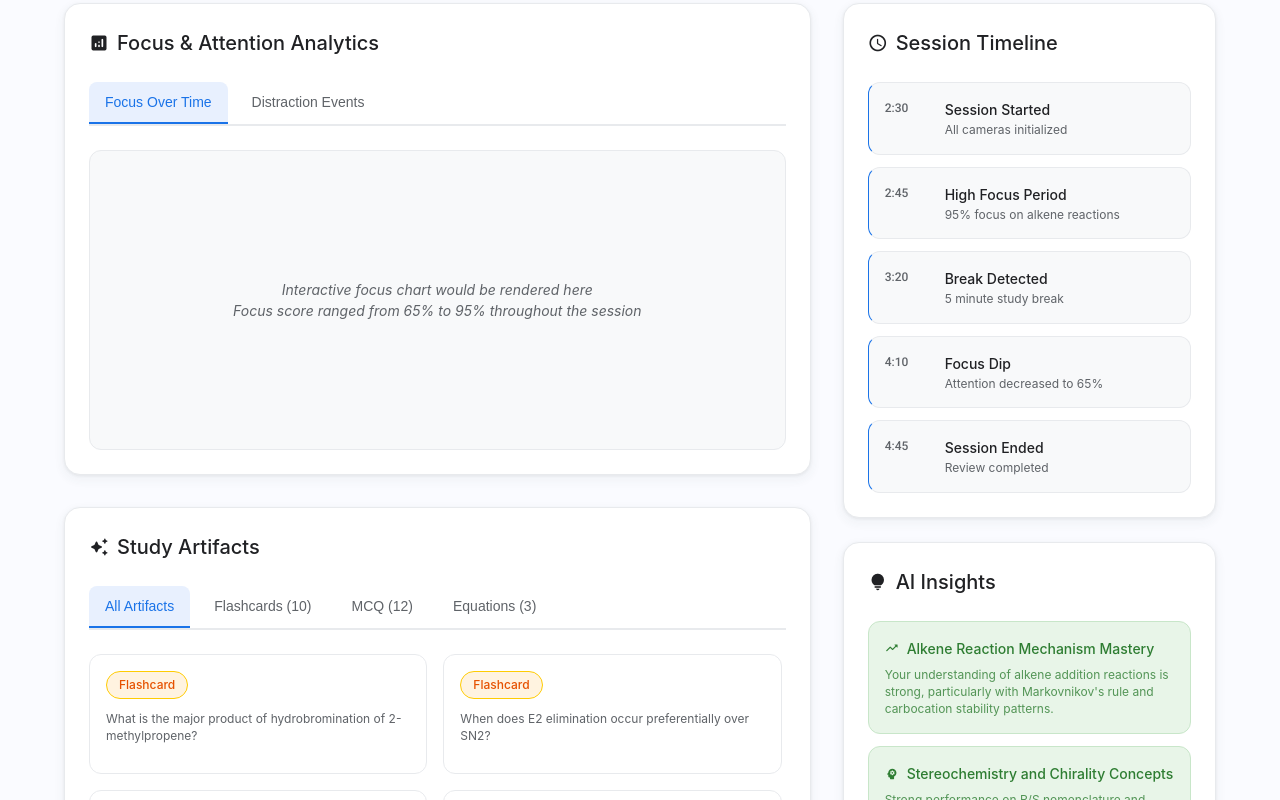
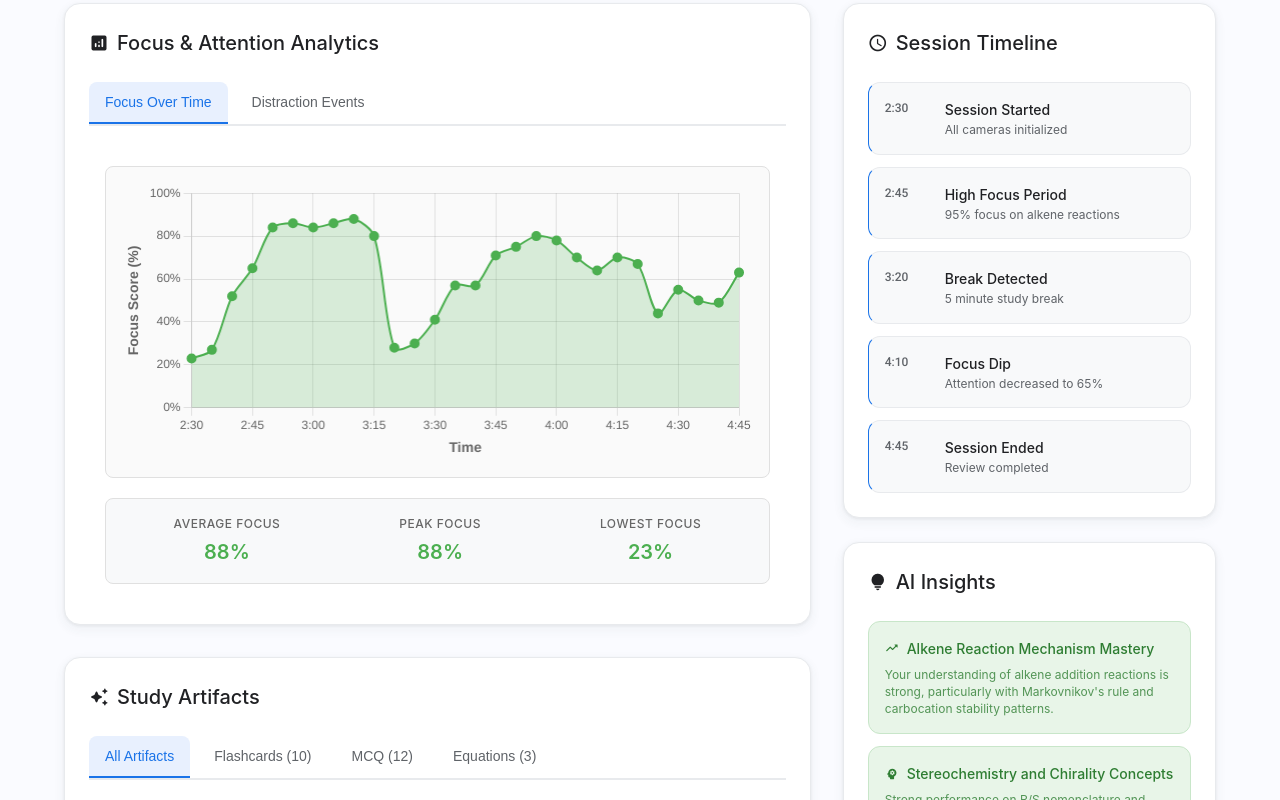
Before and after one commit to tharpep/team35-seniordesign, a React (Vite) app in the folder webapp/cognitive-coach/: page /session in a window 1280 px wide. Shown: the part 446-1246 px from the top of the page. Built offline with nearby package versions, Linux system fonts and the light colour scheme; a web font is replaced by a local one.

Commit message:
Add focus chart.

```diff
--- a/webapp/cognitive-coach/package.json
+++ b/webapp/cognitive-coach/package.json
@@ -10,7 +10,9 @@
     "preview": "vite preview"
   },
   "dependencies": {
+    "chart.js": "^4.5.0",
     "react": "^19.1.1",
+    "react-chartjs-2": "^5.3.0",
     "react-dom": "^19.1.1",
     "react-router-dom": "^7.9.3"
   },
--- /dev/null
+++ b/webapp/cognitive-coach/src/components/FocusChart/FocusChart.css
@@ -0,0 +1,69 @@
+.focus-chart-container {
+    width: 100%;
+    height: 100%;
+    display: flex;
+    flex-direction: column;
+    gap: 20px;
+}
+
+.chart-wrapper {
+    height: 350px;
+    width: 100%;
+    position: relative;
+    background: #fafafa;
+    border-radius: 8px;
+    padding: 16px;
+    border: 1px solid #e0e0e0;
+}
+
+.chart-summary {
+    display: flex;
+    justify-content: space-around;
+    gap: 16px;
+    padding: 16px;
+    background: #f8f9fa;
+    border-radius: 8px;
+    border: 1px solid #e0e0e0;
+}
+
+.summary-stat {
+    display: flex;
+    flex-direction: column;
+    align-items: center;
+    gap: 4px;
+}
+
+.stat-label {
+    font-size: 12px;
+    color: #666;
+    font-weight: 500;
+    text-transform: uppercase;
+    letter-spacing: 0.5px;
+}
+
+.stat-value {
+    font-size: 20px;
+    font-weight: 600;
+    color: #4CAF50;
+}
+
+@media (max-width: 768px) {
+    .chart-wrapper {
+        height: 300px;
+        padding: 12px;
+    }
+
+    .chart-summary {
+        flex-direction: column;
+        gap: 12px;
+    }
+
+    .summary-stat {
+        flex-direction: row;
+        justify-content: space-between;
+    }
+
+    .stat-value {
+        font-size: 18px;
+    }
+}
--- /dev/null
+++ b/webapp/cognitive-coach/src/components/FocusChart/FocusChart.tsx
@@ -0,0 +1,223 @@
+import {
+    Chart as ChartJS,
+    CategoryScale,
+    LinearScale,
+    PointElement,
+    LineElement,
+    Title,
+    Tooltip,
+    Legend,
+    Filler
+} from 'chart.js';
+import { Line } from 'react-chartjs-2';
+import './FocusChart.css';
+
+ChartJS.register(
+    CategoryScale,
+    LinearScale,
+    PointElement,
+    LineElement,
+    Title,
+    Tooltip,
+    Legend,
+    Filler
+);
+
+interface FocusChartProps {
+    startTime: string; // "2:30 PM"
+    endTime: string;   // "4:45 PM"
+    averageFocus: number; // 88
+}
+
+export default function FocusChart({ startTime, endTime, averageFocus }: FocusChartProps) {
+    // Generate fake focus score data based on the session timeline
+    const generateFocusData = () => {
+        // Convert time to minutes for easier calculation
+        const parseTime = (timeStr: string) => {
+            const [time, period] = timeStr.split(' ');
+            const [hours, minutes] = time.split(':').map(Number);
+            const hour24 = period === 'PM' && hours !== 12 ? hours + 12 : hours;
+            return hour24 * 60 + minutes;
+        };
+
+        const startMinutes = parseTime(startTime);
+        const endMinutes = parseTime(endTime);
+        const sessionDuration = endMinutes - startMinutes;
+
+        // Generate data points every 5 minutes
+        const dataPoints = [];
+        const labels = [];
+
+        for (let i = 0; i <= sessionDuration; i += 5) {
+            const currentMinutes = startMinutes + i;
+            const currentHour = Math.floor(currentMinutes / 60);
+            const currentMin = currentMinutes % 60;
+            const displayHour = currentHour > 12 ? currentHour - 12 : currentHour;
+            const timeLabel = `${displayHour}:${currentMin.toString().padStart(2, '0')}`;
+
+            labels.push(timeLabel);
+
+            // Generate realistic focus score variations with larger range and clear trends
+            let focusScore;
+            const progress = i / sessionDuration;
+
+            if (progress < 0.05) {
+                // Session startup - low focus as student settles in
+                focusScore = 20 + Math.random() * 15;
+            } else if (progress < 0.15) {
+                // Ramping up - focus increases as student gets into flow
+                focusScore = 35 + (progress - 0.05) * 400 + Math.random() * 10;
+            } else if (progress < 0.35) {
+                // High focus period - peak performance
+                focusScore = 85 + Math.random() * 12 - 6;
+            } else if (progress < 0.45) {
+                // Break period - significant focus drop
+                focusScore = 25 + Math.random() * 20;
+            } else if (progress < 0.65) {
+                // Recovery period - gradual improvement
+                focusScore = 50 + (progress - 0.45) * 150 + Math.random() * 15 - 7;
+            } else if (progress < 0.85) {
+                // Focus fatigue - declining attention
+                focusScore = 80 - (progress - 0.65) * 100 + Math.random() * 20 - 10;
+            } else {
+                // End of session - final push but lower overall
+                focusScore = 40 + Math.random() * 25;
+            }
+
+            // Ensure score stays within bounds but allow full range
+            focusScore = Math.max(5, Math.min(100, focusScore));
+            dataPoints.push(Math.round(focusScore));
+        }
+
+        return { labels, dataPoints };
+    };
+
+    const { labels, dataPoints } = generateFocusData();
+
+    const data = {
+        labels,
+        datasets: [
+            {
+                label: 'Focus Score',
+                data: dataPoints,
+                borderColor: '#4CAF50',
+                backgroundColor: 'rgba(76, 175, 80, 0.2)',
+                borderWidth: 2,
+                fill: true,
+                tension: 0.3,
+                pointBackgroundColor: '#4CAF50',
+                pointBorderColor: '#4CAF50',
+                pointBorderWidth: 2,
+                pointRadius: 4,
+                pointHoverRadius: 6,
+                pointHoverBackgroundColor: '#4CAF50',
+                pointHoverBorderColor: '#ffffff',
+                pointHoverBorderWidth: 2,
+            }
+        ]
+    };
+
+    const options = {
+        responsive: true,
+        maintainAspectRatio: false,
+        plugins: {
+            legend: {
+                display: false
+            },
+            tooltip: {
+                mode: 'index' as const,
+                intersect: false,
+                backgroundColor: 'rgba(0, 0, 0, 0.8)',
+                titleColor: '#ffffff',
+                bodyColor: '#ffffff',
+                cornerRadius: 8,
+                padding: 12,
+                callbacks: {
+                    label: function(context: any) {
+                        return `Focus: ${context.parsed.y}%`;
+                    }
+                }
+            }
+        },
+        interaction: {
+            mode: 'nearest' as const,
+            axis: 'x' as const,
+            intersect: false
+        },
+        scales: {
+            x: {
+                display: true,
+                title: {
+                    display: true,
+                    text: 'Time',
+                    font: {
+                        size: 14,
+                        weight: 'bold' as const
+                    },
+                    color: '#666'
+                },
+                grid: {
+                    display: true,
+                    color: 'rgba(0, 0, 0, 0.1)'
+                },
+                ticks: {
+                    color: '#666',
+                    font: {
+                        size: 12
+                    },
+                    maxTicksLimit: 10
+                }
+            },
+            y: {
+                display: true,
+                title: {
+                    display: true,
+                    text: 'Focus Score (%)',
+                    font: {
+                        size: 14,
+                        weight: 'bold' as const
+                    },
+                    color: '#666'
+                },
+                min: 0,
+                max: 100,
+                grid: {
+                    display: true,
+                    color: 'rgba(0, 0, 0, 0.1)'
+                },
+                ticks: {
+                    color: '#666',
+                    font: {
+                        size: 12
+                    },
+                    stepSize: 20,
+                    callback: function(value: any) {
+                        return value + '%';
+                    }
+                }
+            }
+        }
+    };
+
+    return (
+        <div className="focus-chart-container">
+            <div className="chart-wrapper">
+                <Line data={data} options={options} />
+            </div>
+            <div className="chart-summary">
+                <div className="summary-stat">
+                    <span className="stat-label">Average Focus</span>
+                    <span className="stat-value">{averageFocus}%</span>
+                </div>
+                <div className="summary-stat">
+                    <span className="stat-label">Peak Focus</span>
+                    <span className="stat-value">{Math.max(...dataPoints)}%</span>
+                </div>
+                <div className="summary-stat">
+                    <span className="stat-label">Lowest Focus</span>
+                    <span className="stat-value">{Math.min(...dataPoints)}%</span>
+                </div>
+            </div>
+        </div>
+    );
+}
--- a/webapp/cognitive-coach/src/pages/SessionDetail/SessionDetail.css
+++ b/webapp/cognitive-coach/src/pages/SessionDetail/SessionDetail.css
@@ -164,18 +164,11 @@
 }
 
 .focus-chart {
-    height: 300px;
-    background: #f8f9fa;
+    height: 450px;
     border-radius: 12px;
-    border: 1px solid #e8eaed;
+    padding: 16px;
     display: flex;
-    align-items: center;
-    justify-content: center;
-    color: #5f6368;
-    font-style: italic;
-    font-size: 14px;
-    text-align: center;
-    line-height: 1.5;
+    flex-direction: column;
 }
 
 .timeline {
--- a/webapp/cognitive-coach/src/pages/SessionDetail/SessionDetail.tsx
+++ b/webapp/cognitive-coach/src/pages/SessionDetail/SessionDetail.tsx
@@ -5,6 +5,7 @@ import mockFlashcards from '../../assets/data/mockFlashcards.json';
 import mockMCQ from '../../assets/data/mockMCQ.json';
 import mockInsights from '../../assets/data/mockInsights.json';
 import ArtifactPopupController from '../../components/ArtifactPopup/ArtifactPopupController';
+import FocusChart from '../../components/FocusChart/FocusChart';
 import type { PopupState } from '../../components/ArtifactPopup/types';
 
 interface TimelineEvent {
@@ -136,11 +137,7 @@ export default function SessionDetail() {
         });
     };
 
-    const flipFlashCard = () => {
-        setPopup({
 
-        })
-    }
 
     const closePopup = () => {
         setPopup({
@@ -271,8 +268,11 @@ export default function SessionDetail() {
                                 </button>
                             </div>
                             <div className="focus-chart">
-                                Interactive focus chart would be rendered here<br/>
-                                Focus score ranged from 65% to 95% throughout the session
+                                <FocusChart
+                                    startTime="2:30 PM"
+                                    endTime="4:45 PM"
+                                    averageFocus={sessionData.metrics.focusScore}
+                                />
                             </div>
                         </div>
 
```
Also changed, not shown: 1 other file (tests, documents, lock files or other folders).
